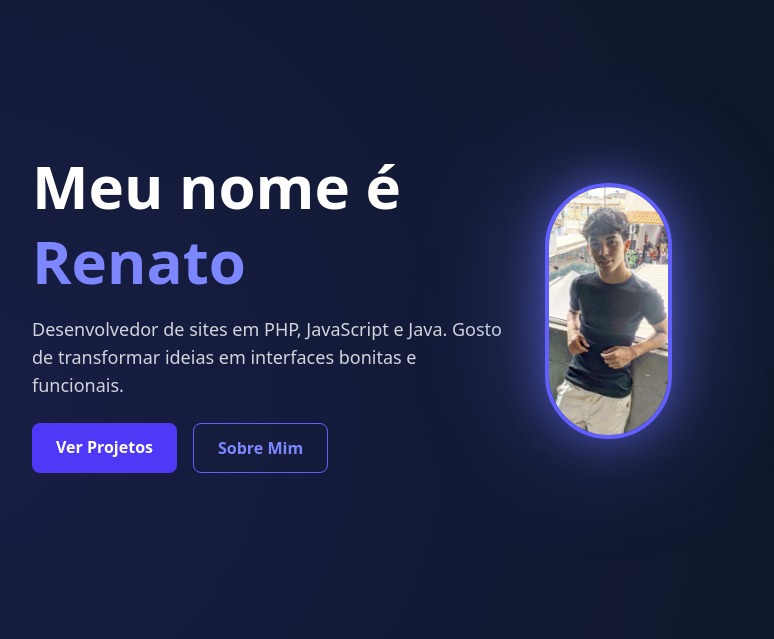
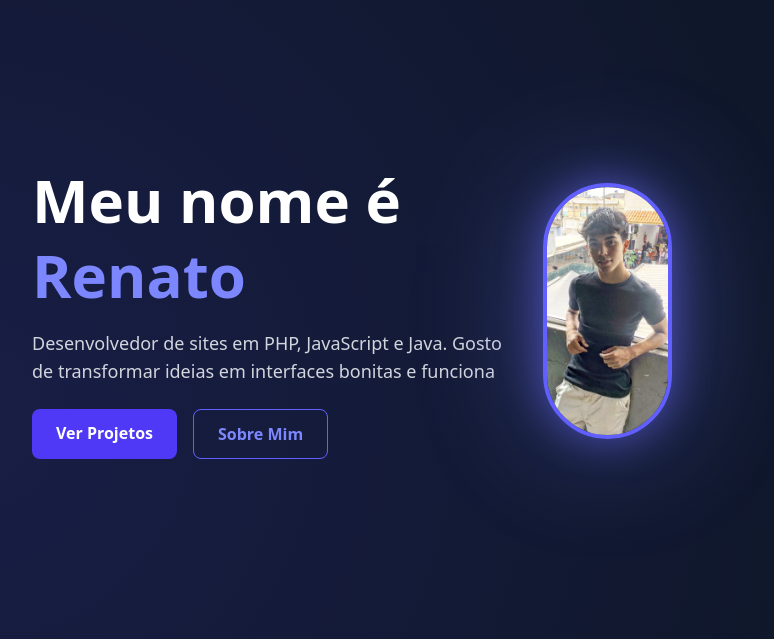
Before and after one commit to RenatoThomazDev/portfolio, a Laravel app: page / in a window 1280 px wide. Shown: the part 65-704 px from the top of the page, without its empty margins (288-1062 px from the left). Run offline with Laravel 12, Linux system fonts and the light colour scheme; style sheets or scripts are compiled from the project's sources.

Commit message:
atualizado

```diff
--- a/resources/views/home.blade.php
+++ b/resources/views/home.blade.php
@@ -11,7 +11,7 @@
         </h1>
         <p class="text-gray-300 text-lg mb-6">
             Desenvolvedor de sites em PHP, JavaScript e Java.
-            Gosto de transformar ideias em interfaces bonitas e funcionais.
+            Gosto de transformar ideias em interfaces bonitas e funciona
         </p>
 
         <div class="flex flex-col sm:flex-row gap-4 justify-center md:justify-start">
```
